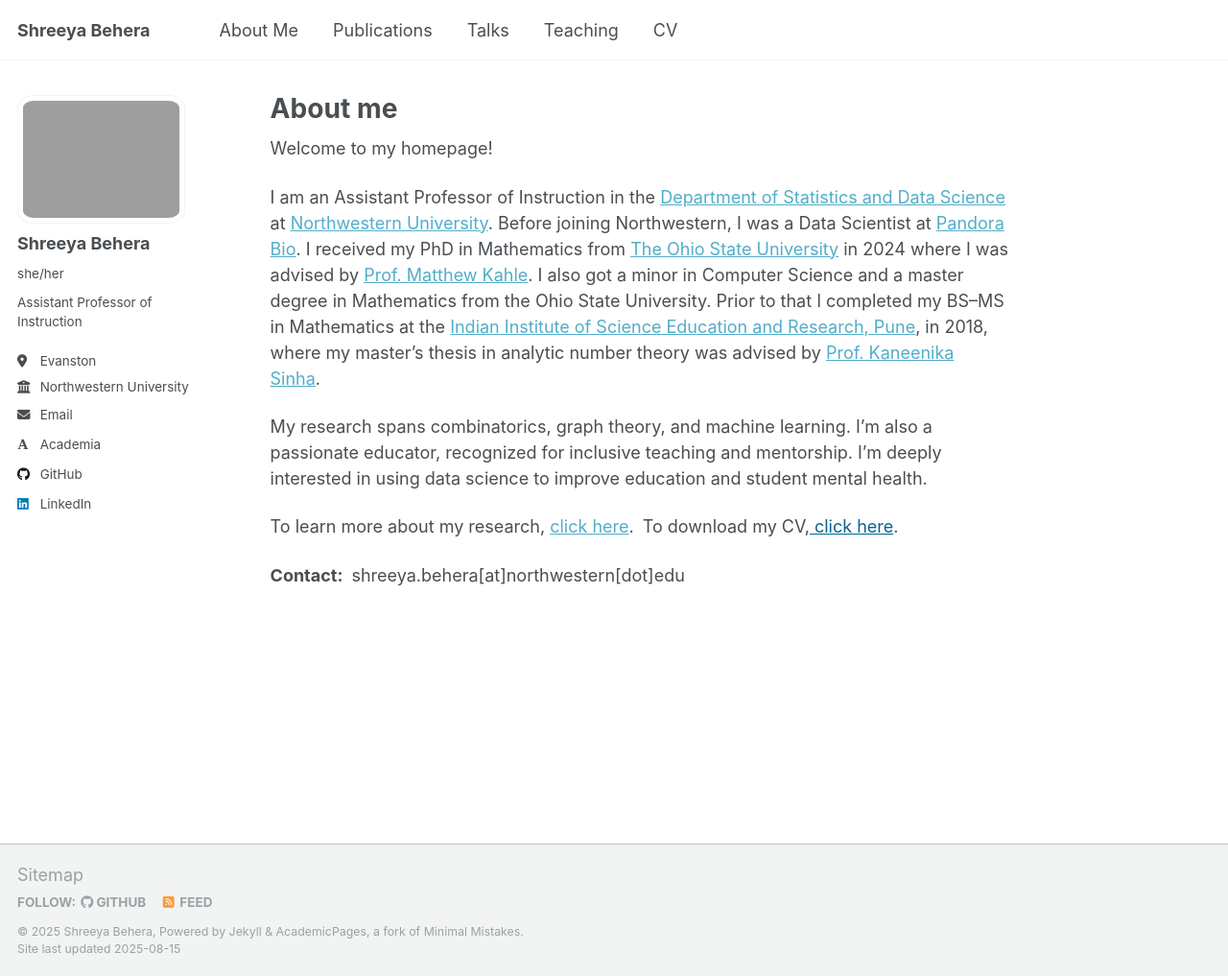
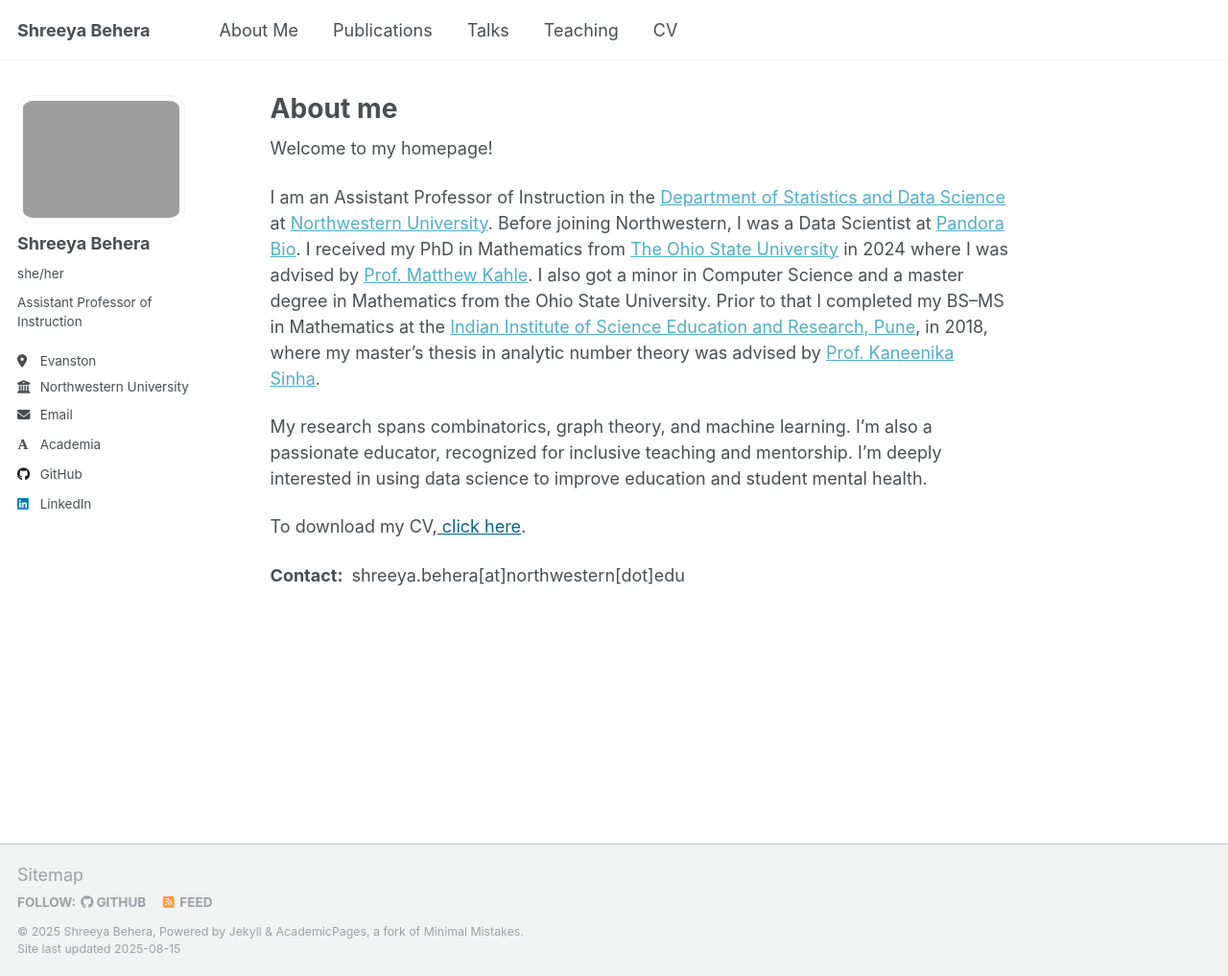
Before and after one commit to Shreeyabehera/shreeyabehera.github.io, a Jekyll site: the page built from _pages/about.md, in a window 1280 px wide and 1017 px high. Shown: the whole window at 96% size. Built offline with Jekyll 4.4.1, drawn with Linux system fonts in a browser that asks for light colours; some web fonts are replaced; a script that is not in the unit is left out.

Commit message:
Update about.md

```diff
--- a/_pages/about.md
+++ b/_pages/about.md
@@ -13,6 +13,6 @@ Before joining Northwestern, I was a Data Scientist at [Pandora Bio](https://pan
 
 My research spans combinatorics, graph theory, and machine learning. I’m also a passionate educator, recognized for inclusive teaching and mentorship. I’m deeply interested in using data science to improve education and student mental health.
 
-To learn more about my research, [click here](/publication_final/).&ensp;To download my CV,<a style="color:#046490;" href="files/cv.pdf"> click here</a>.
+To download my CV,<a style="color:#046490;" href="files/cv.pdf"> click here</a>.
 
 **Contact:**&ensp;shreeya.behera[at]northwestern[dot]edu
```
